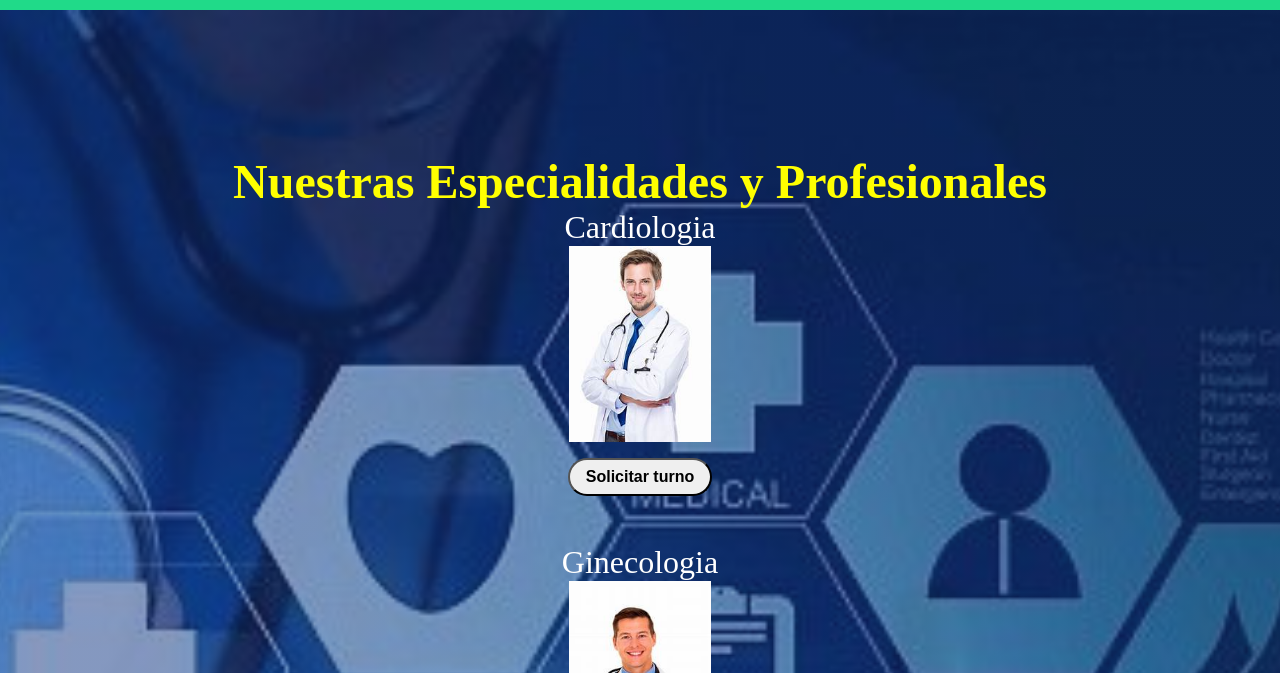
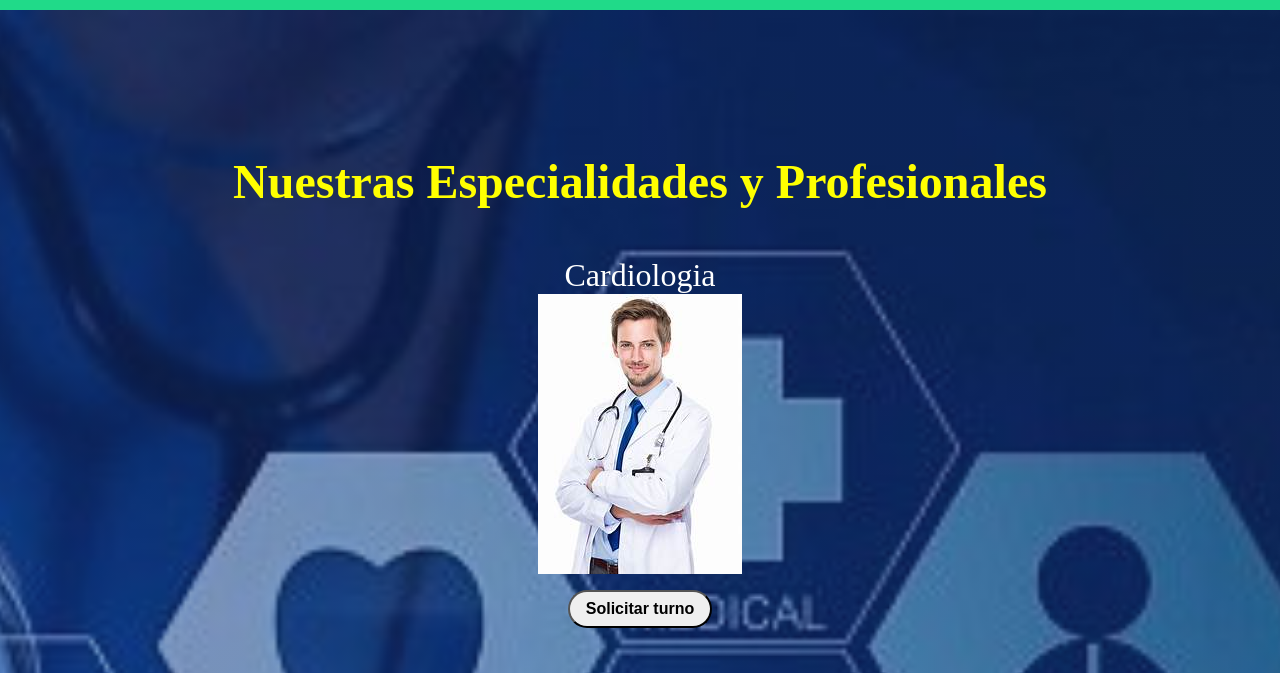
Before and after one commit to lucas-arguello/PreEntrega3-LucasIvanArguello, a website: page page/especialidades.html in a window 1280 px wide. Shown: the part 76-749 px from the top of the page. Drawn offline with Linux system fonts and the light colour scheme.

Commit message:
ultimas modificaciones img

```diff
--- a/scss/_especialidades.scss
+++ b/scss/_especialidades.scss
@@ -17,14 +17,15 @@ main{
          align-items: center;
          padding-bottom: 3rem;
 
+
           .profesiones__title {
              font-size: 2rem;
         }
           .profesiones__img {
-              max-width: 70%;
-              max-height: 70%;
-              min-width: 70%;
-              min-height: 70%;
+              max-width: 100%;
+              max-height: 100%;
+              min-width: 100%;
+              min-height: 100%;
               margin-bottom: 1rem;
         }
           .profesines__btn {
@@ -34,13 +35,6 @@ main{
 
   }
 
-  .profesiones__curri{
-    display: flex;
-    flex-direction: column;
-    align-items: center;
-
 
 
   }
-
-}
--- a/scss/_globals.scss
+++ b/scss/_globals.scss
@@ -1,4 +1,5 @@
 * {
+    /*outline: 1px solid green;*/
     margin: 0;
     padding: 0;
     box-sizing: border-box;
--- a/scss/_media.scss
+++ b/scss/_media.scss
@@ -1,13 +1,4 @@
-/*@keyframes from-right {
-    0% {
-      opacity: 0;
-      transform: translateX(80px);
-    }
-    100% {
-      opacity: 1;
-      transform: translateX(0);
-    }
-  }*/
+
 
 @media (min-width: 768px) {
   header {
@@ -73,6 +64,9 @@
 
 
       }
+
+
+
   }
 
 
@@ -192,6 +186,21 @@
 
     }
 
+   .profesiones__titulo{
+      margin-bottom: 3rem;
+    }
+
+
+    .profesiones__container{
+
+
+
+        .profesiones__card{
+
+
+        }
+    }
+
     .contacto__container{
 
       width: 100%;
@@ -275,31 +284,6 @@
 
   }
 
- /* .contacto {
-    .contacto__container {
-      display: flex;
-
-      .form {
-        width: 50%;
-        margin-right: 3rem;
-
-        .contacto__formulario{
-          font-size: 1.5rem;
-        }
-      }
-      .preguntas__container{
-        margin: 3rem;
-
-        .preguntas__title{
-          font-size: 1.6rem;
-        }
-
-        .pregunta{
-          font-size: 1.5rem;
-        }
-      }
-    }
-  }*/
 
   footer {
     .footer__container {
@@ -334,3 +318,13 @@
     }
   }
 }
+
+main{
+
+  .profesiones__titulo{
+    margin-bottom: 3rem;
+  }
+
+
+
+}
```
Also changed, not shown: css/style.css, 1 other file.
